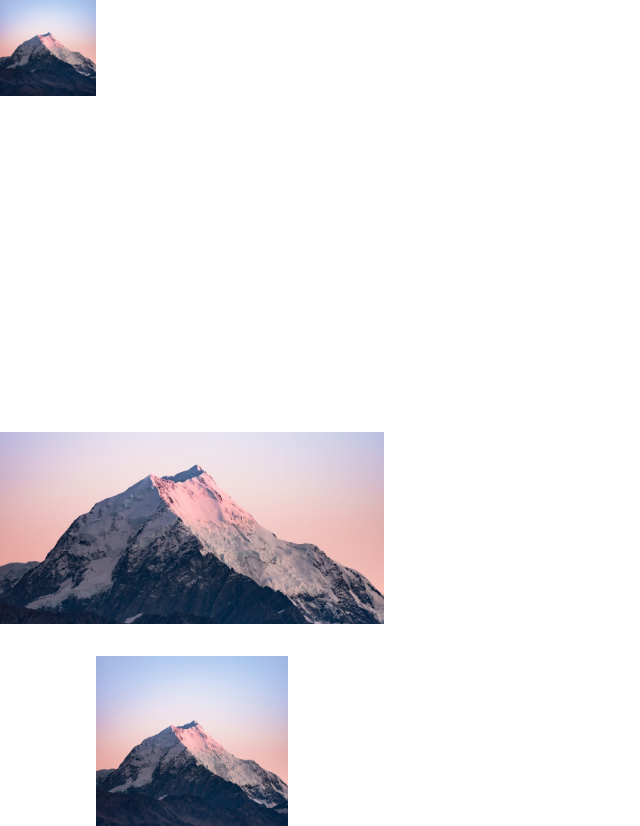
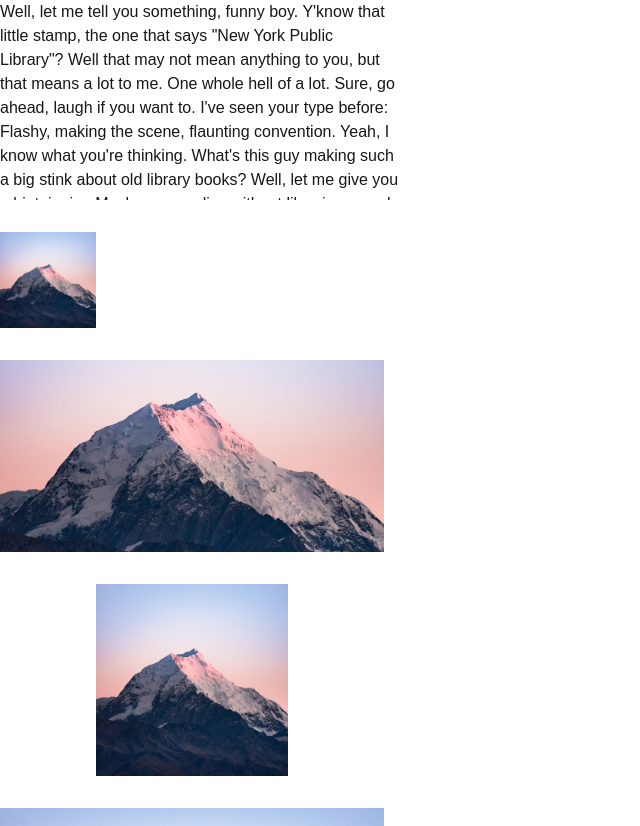
Before and after one commit to congle-engineer/tailwindcss, a Next.js app: page / in a window 1280 px wide. Shown: the top 826 px of the page, without its empty margins (0-640 px from the left). Built offline with nearby package versions, Linux system fonts and the light colour scheme.

Commit message:
overflow, overscroll

```diff
--- a/app/page.tsx
+++ b/app/page.tsx
@@ -3,7 +3,21 @@ import Image from "next/image";
 export default function Home() {
   return (
     <div className="space-y-8">
-      <div className="w-100 h-100">
+      <div className="w-100 h-50 overflow-auto overscroll-contain">
+        Well, let me tell you something, funny boy. Y'know that little stamp,
+        the one that says "New York Public Library"? Well that may not mean
+        anything to you, but that means a lot to me. One whole hell of a lot.
+        Sure, go ahead, laugh if you want to. I've seen your type before:
+        Flashy, making the scene, flaunting convention. Yeah, I know what you're
+        thinking. What's this guy making such a big stink about old library
+        books? Well, let me give you a hint, junior. Maybe we can live without
+        libraries, people like you and me. Maybe. Sure, we're too old to change
+        the world, but what about that kid, sitting down, opening a book, right
+        now, in a branch at the local library and finding drawings of pee-pees
+        and wee-wees on the Cat in the Hat and the Five Chinese Brothers?
+        Doesn't HE deserve better?
+      </div>
+
       <Image
         className="size-24 object-center"
         src="/img/snow-mountains.jpg"
@@ -11,7 +25,6 @@ export default function Home() {
         width={1000}
         height={1000}
       />
-      </div>
 
       <Image
         className="h-48 w-96 object-cover"
```
Lines whose indentation alone changed are shown as unchanged.
